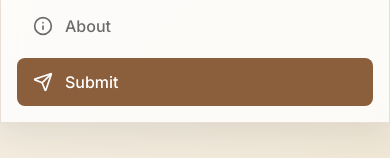
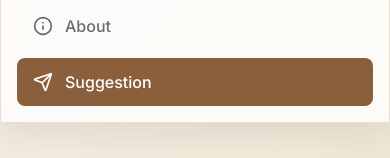
Before and after one commit to delikay/dailypick, a React (Vite) app: page / in a window 390 px wide. Both pictures are taken after a click on the button 353 px from the left and 37 px from the top of the page. Shown: the part 200-358 px from the top of the page. Built offline with nearby package versions, Linux system fonts and the light colour scheme.

Commit message:
Change button text from 'Submit' to 'Suggestion'

```diff
--- a/src/components/Header.jsx
+++ b/src/components/Header.jsx
@@ -149,7 +149,7 @@ const Header = () => {
                                 }
                             >
                                 <Send className="w-5 h-5" />
-                                <span className="font-medium">Submit</span>
+                                <span className="font-medium">Suggestion</span>
                             </NavLink>
                         </div>
                     </nav>
```
